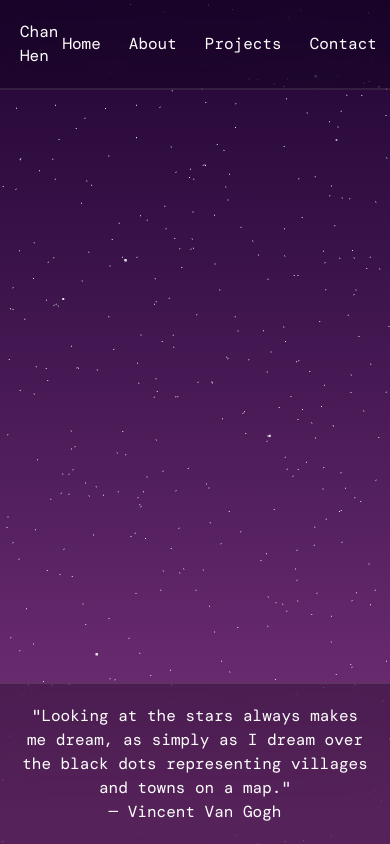
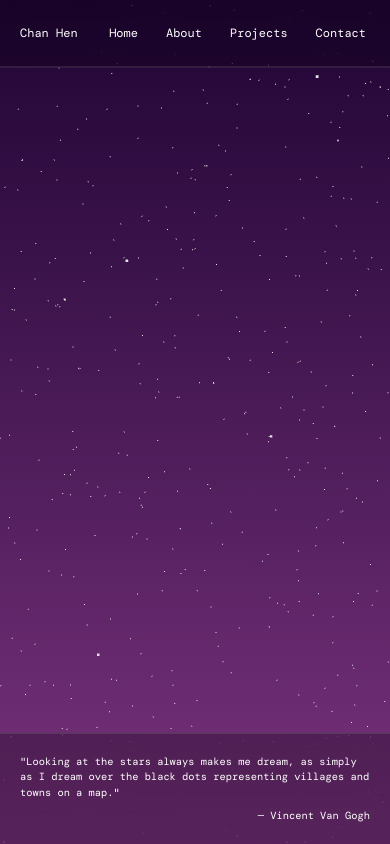
Before and after one commit to OfficialChanHen/Portfolio, a Next.js app: page /home in a window 390 px wide. Built offline with nearby package versions, Linux system fonts and the light colour scheme.

Commit message:
Added responsive footer to mobile user, add provider to check mobile user, and added logical rendering to boxfade with header and footer

```diff
--- a/src/app/(tabs)/_components/BoxFade.tsx
+++ b/src/app/(tabs)/_components/BoxFade.tsx
@@ -1,10 +1,16 @@
+'use client';
+
 import { useEffect, useState, useRef } from 'react';
 import gsap from "gsap";
 import { useGSAP } from "@gsap/react";
 
 gsap.registerPlugin(useGSAP);
 
-export default function BoxFade() {
+type BoxFadeProps = {
+    setBoxReady: (value: boolean) => void;
+}
+
+export default function BoxFade({ setBoxReady }: BoxFadeProps) {
     const [mounted, setMounted] = useState(false);
     const [maxBoxes, setMaxBoxes] = useState<number>(0);
     const boxContainerRef = useRef<HTMLDivElement>(null);
@@ -20,6 +26,7 @@ export default function BoxFade() {
 
         updateSize(); // Initial
         window.addEventListener('resize', updateSize);
+        setBoxReady(true);
 
         return () => window.removeEventListener('resize', updateSize);
     }, []);
--- a/src/app/(tabs)/_components/ClientLayout.tsx
+++ b/src/app/(tabs)/_components/ClientLayout.tsx
@@ -3,6 +3,7 @@
 import Header from "@/app/(tabs)/_components/Header";
 import Footer from "@/app/(tabs)/_components/Footer";
 import BoxFade from "@/app/(tabs)/_components/BoxFade";
+import { useState } from 'react';
 
 export default function ClientTabsLayout({
     children,
@@ -10,14 +11,19 @@ export default function ClientTabsLayout({
     children: React.ReactNode;
 }>) {
 
-    const barStyle = 'w-full bg-background/30 border-white/10 backdrop-blur-lg';
+    const [boxReady, setBoxReady] = useState(false);
+    const barStyle = 'w-full bg-background/30 border-white/10 backdrop-blur-lg text-[0.75rem] md:text-[1rem]';
 
     return (
-        <div className="h-screen w-screen flex flex-col justify-between font-mono">
-            <BoxFade/>
-            <Header className={barStyle}/>
-            <main className="flex-1">{children}</main>
-            <Footer className={barStyle}/>
+        <div className="h-screen w-screen flex flex-col font-mono">
+            <BoxFade setBoxReady={setBoxReady}/>
+            {boxReady && (
+                <>
+                    <Header className={`sticky top-0 z-10 ${barStyle}`}/>
+                    <main className="flex-1">{children}</main>
+                    <Footer className={`sticky bottom-0 z-10 ${barStyle}`}/>
+                </>
+            )}
         </div>
     );
 }
--- a/src/app/(tabs)/_components/Footer.tsx
+++ b/src/app/(tabs)/_components/Footer.tsx
@@ -1,11 +1,22 @@
+'use client';
+
+import { useMobile } from "@/app/_providers/MobileProvider";
+
 type FooterProps = {
     className?: string;
 }
 
 export default function Footer({ className }: FooterProps) {
+    const isMobile = useMobile();
+
     return(
-        <div className={`header border-t-2 flex flex-row justify-center items-center p-5 text-center ${className}`}>
-            <span>"Looking at the stars always makes me dream, as simply as I dream over the black dots representing villages and towns on a map."<br/>  — Vincent Van Gogh</span>
+        <div className={`header border-t-2 p-5 ${className}`}>
+            <div className="flex justify-center">
+                <div className="inline-flex flex-col justify-center items-center gap-2 text-[0.65rem] md:text-[0.75rem]">
+                    <span className="w-full text-left">{`\"Looking at the stars always makes me dream, ${isMobile === true ? "\n" : ""} as simply as I dream over the black dots ${isMobile === true ? "\n" : ""} representing villages and towns on a map.\"`}</span>
+                    <span className="w-full text-right">— Vincent Van Gogh</span>
+                </div>
+            </div>
         </div>
     )
 }
--- a/src/app/_components/IsMobile.tsx
+++ /dev/null
@@ -1,9 +0,0 @@
-import { headers } from 'next/headers';
-import { userAgent } from 'next/server';
-
-export default async function IsMobile() {
-    const headersList = await headers();
-    const { device } = userAgent({ headers: headersList });
-
-    return device.type === 'mobile';
-}
--- a/src/app/_components/Warp.tsx
+++ b/src/app/_components/Warp.tsx
@@ -4,12 +4,13 @@ import { Canvas, useFrame } from '@react-three/fiber';
 import { useMemo, useRef, useEffect  } from 'react';
 import * as THREE from 'three';
 import { useRouter } from 'next/navigation';
+import { useMobile } from '@/app/_providers/MobileProvider';
 
 type WarpProps = {
-    isMobile: boolean;
 }
 
-export default function Warp({ isMobile }: WarpProps) {
+export default function Warp() {
+    const isMobile = useMobile();
     const router = useRouter();
     const hasNavigated = useRef(false);  // NEW: Prevent repeats
     const maxWarp = 4;    // can go beyond 1 if you want extra punch
--- a/src/app/_components/WelcomeIntro.tsx
+++ b/src/app/_components/WelcomeIntro.tsx
@@ -5,10 +5,9 @@ import Welcome from '@/app/_components/Welcome';
 import Warp from '@/app/_components/Warp';
 
 type WelcomeIntroProps = {
-    isMobile: boolean;
 }
 
-export default function WelcomeIntro({ isMobile }: WelcomeIntroProps) {
+export default function WelcomeIntro() {
     const [toWarp, setToWarp] = useState<boolean>(false);
 
     return (
@@ -19,7 +18,7 @@ export default function WelcomeIntro({ isMobile }: WelcomeIntroProps) {
                 </div>
                 :
                 <div className='h-screen w-screen bg-background'>
-                    <Warp isMobile={isMobile}/>
+                    <Warp/>
                 </div>
             }
         </>
--- /dev/null
+++ b/src/app/_providers/MobileProvider.tsx
@@ -0,0 +1,34 @@
+"use client";
+
+import React, { createContext, useContext, useEffect, useState } from "react";
+
+const MobileContext = createContext<boolean | undefined>(undefined);
+
+type MobileProdiverProps = {
+    children: React.ReactNode;
+    initialIsMobile: boolean;
+}
+
+export function MobileProvider({
+    children,
+    initialIsMobile,
+}: MobileProdiverProps) {
+    const [isMobile, setIsMobile] = useState(initialIsMobile);
+
+    return (
+        <MobileContext.Provider value={isMobile}>
+            {children}
+        </MobileContext.Provider>
+    );
+
+}
+
+export const useMobile = () => {
+    const value = useContext(MobileContext);
+
+    if (value === undefined) {
+        throw Error("useMobile must be used inside MobileProvider");
+    }
+
+    return value
+}
--- a/src/app/layout.tsx
+++ b/src/app/layout.tsx
@@ -1,5 +1,7 @@
 import type { Metadata } from "next";
 import { Geist, Geist_Mono, DM_Mono} from "next/font/google";
+import { headers } from "next/headers";
+import { MobileProvider } from "@/app/_providers/MobileProvider";
 import "./globals.css";
 
 const geistSans = Geist({
@@ -25,18 +27,32 @@ export const metadata: Metadata = {
   description: "Chan Hen's Portfolio Page",
 };
 
-export default function RootLayout({
+async function isServerMobile() {
+  const headersList = await headers();
+  const userAgent = headersList.get("user-agent") || "";
+  const isMobile = /android.+mobile|ip(hone|[oa]d)/i.test(userAgent);
+
+  return isMobile;
+}
+
+export default async function RootLayout({
   children,
 }: Readonly<{
   children: React.ReactNode;
 }>) {
+
+  const isMobile = await isServerMobile();
 
   return (
     <html
       lang="en"
       className={`${geistSans.variable} ${geistMono.variable} ${dmMono.variable} h-full antialiased`}
     >
-      <body className="min-h-full flex flex-col">{children}</body>
+      <body className="min-h-full flex flex-col">
+        <MobileProvider initialIsMobile={isMobile}>
+          {children}
+        </MobileProvider>
+      </body>
     </html>
   );
 }
--- a/src/app/page.tsx
+++ b/src/app/page.tsx
@@ -1,12 +1,7 @@
 import WelcomeIntro from "@/app/_components/WelcomeIntro";
-import { headers } from "next/headers";
 
 export default async function WelcomePage() {
-    const headersList = await headers();
-    const userAgent = headersList.get("user-agent") || "";
-    const isMobile = /android.+mobile|ip(hone|[oa]d)/i.test(userAgent);
-
-    return (
-        <WelcomeIntro isMobile={isMobile}/>
+    return(
+        <WelcomeIntro/>
     )
 }
```
